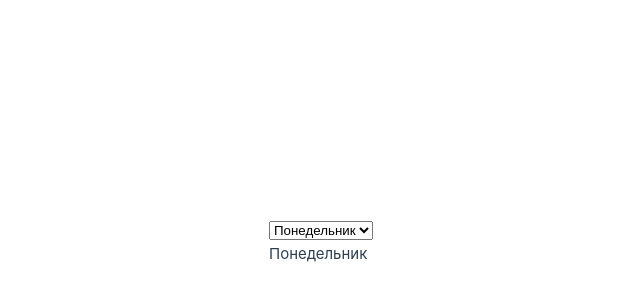
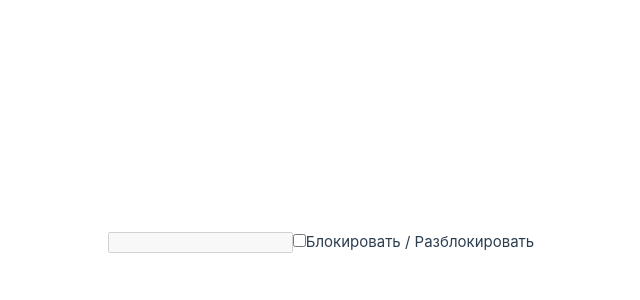
Before and after one commit to WildDeFox/Vue_Practice, a Vue app in the folder 01. Основы/Vue.1.0/: page / in a window 1280 px wide. Shown: the part 158-458 px from the top of the page, without its empty margins (319-959 px from the left). Built offline with nearby package versions, Linux system fonts and the light colour scheme.

Commit message:
Блокировка элементов

```diff
--- a/01. Основы/Vue.1.0/src/App.vue
+++ b/01. Основы/Vue.1.0/src/App.vue
@@ -2,21 +2,18 @@
 export default {
   data() {
     return {
-     selected: 'Понедельник',
-     options: ['Понедельник', "Вторник", "Среда", "Четверг", "Пятница", "Суббота", "Воскресенье"],
+     isDisabled: true,
     };
   },
   methods: {
-   show: function() {
-    console.log(this.choice)
+   click: function() {
+    this.isDisabled = !this.isDisabled
    }
   },
 };
 </script>
 
 <template>
-  <select v-model="selected">
-    <option v-for="option in options">{{ option }}</option>
-  </select>
-  <p>{{ selected }}</p>
+  <input type="text" v-bind:disabled="isDisabled">
+  <input type="checkbox" @click="click">Блокировать / Разблокировать
 </template>
```
